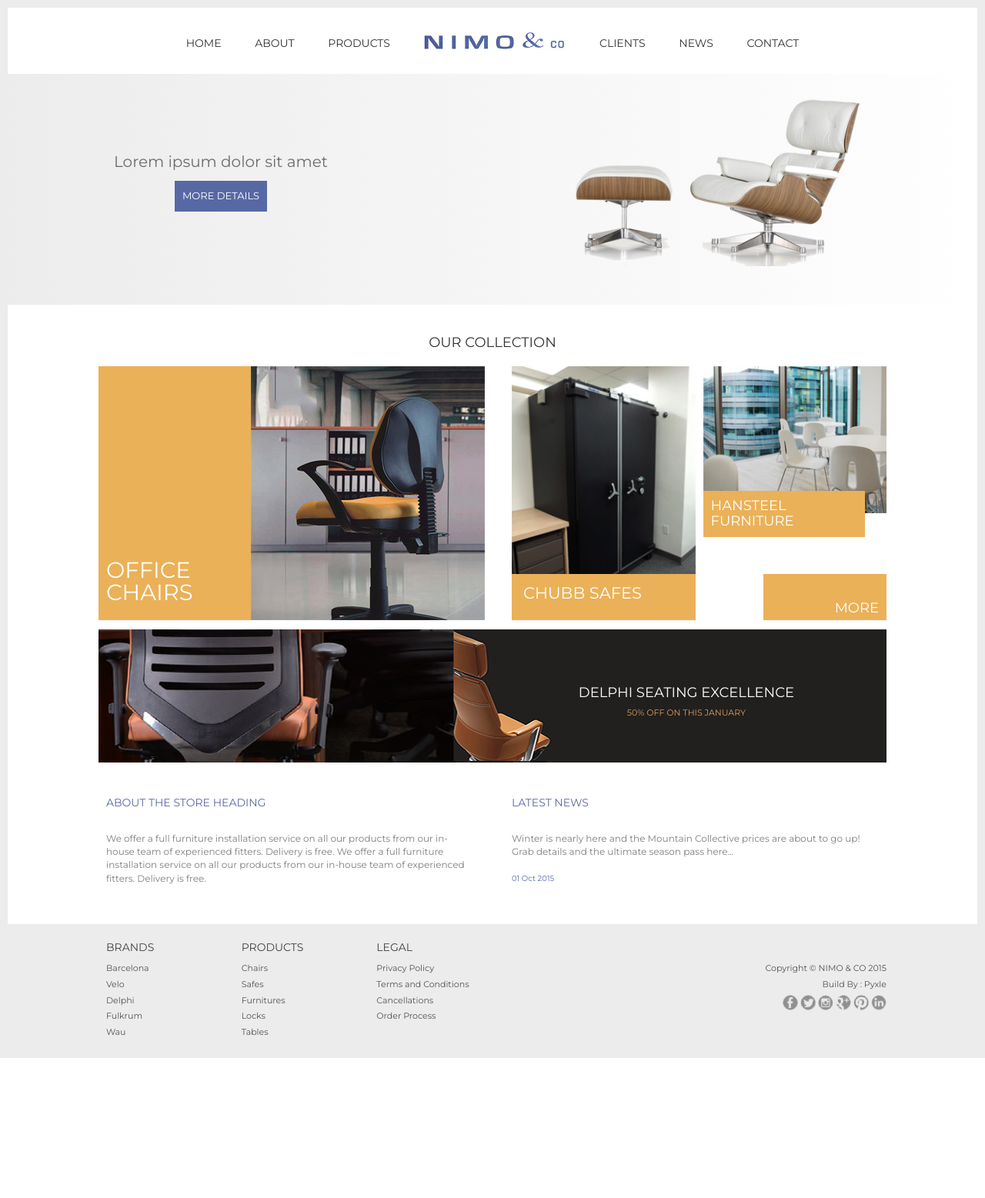
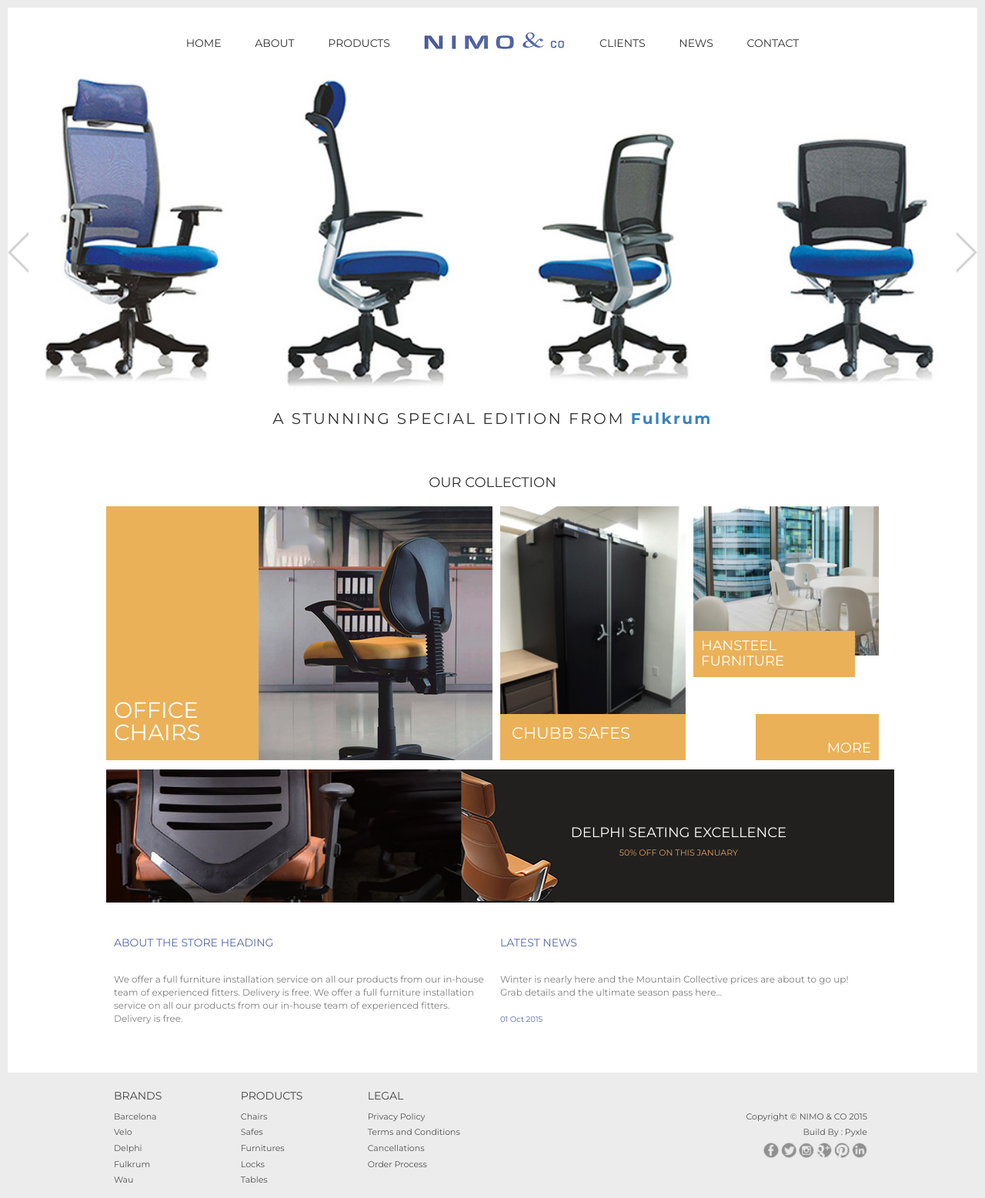
Before and after one commit to vsrzone/nimo, a PHP site: page / in a window 1280 px wide. Shown: the whole page at 77% size. Before the commit the page ends 1375 px from the top, so only its background shows below. Run offline with PHP 8.4, Linux system fonts and the light colour scheme; some libraries are stand-ins or nearby versions.

Commit message:
changes done menu aligned center- again

```diff
--- a/index.php
+++ b/index.php
@@ -16,12 +16,16 @@
 
 <div id="page-wrapper">
 	<div class="container top-navigation">
-	 	<div class="row">
+	 	<div class="row centeral">
 	 		<ul class="main-menu">
 		 		<li class="abc nopadding-l"><a href="#">HOME</a></li>
 		 		<li class="abc"><a href="#">ABOUT</a></li>
 		 		<li class="abc"><a href="#">PRODUCTS</a></li>
+		 	</ul>
+		 	<ul class="main-menu">
 		 		<li class="abc"><a href="/"><img id="logo" src="images/logo.jpg" height="25px" width="auto" alt="Nimo & co"></a>
+		 	</ul>
+		 	<ul class="main-menu">
 		 		<li class="abc"><a href="#">CLIENTS</a></li>
 		 		<li class="abc"><a href="#">NEWS</a></li>
 		 		<li class="abc"><a href="#">CONTACT</a></li>
@@ -29,20 +33,16 @@
 	 	</div>
 	</div>
 
-	<div class="container-fluid padding-t-30">
+	<div class="container-fluid padding-t-30 slideshow">
 		<div class="row">
 			<div id="slider">
-				<div class="main-slider">
-					<div class="slide-desc"><p>Lorem ipsum dolor sit amet</p><button class="slide-button">More details</button></div>
-					<div class="slide-image"></div>
-					<!-- <div class="col-xs-1"></div>
-					<ul class="rslides">
-					  <li><img src="images/slides/slide01.jpg" alt="" title=""><p class="slider-desc">A STUNNING SPECIAL EDITION FROM <span style="color: 3883bd; font-weight: 700">Fulkrum</span></p></li>
-					  <li><img src="images/slides/slide02.jpg" alt="" title=""><p class="slider-desc">A STUNNING SPECIAL EDITION FROM <span style="color: 3883bd; font-weight: 700">Fulkrum</span></p></li>
-					  <li><img src="images/slides/slide03.jpg" alt="" title=""><p class="slider-desc">A STUNNING SPECIAL EDITION FROM <span style="color: 3883bd; font-weight: 700">Fulkrum</span></p></li>
-					</ul>
-					<div class="col-xs-1"></div> -->
-				</div>
+				<div class="slider-arrow"></div>
+				<ul class="rslides previous">
+				  <li><img src="images/slides/slide01.jpg" alt="" title=""><p class="slider-desc">A STUNNING SPECIAL EDITION FROM <span style="color: 3883bd; font-weight: 700">Fulkrum</span></p></li>
+				  <li><img src="images/slides/slide02.jpg" alt="" title=""><p class="slider-desc">A SAMPLE SPECIAL EDITION FROM <span style="color: 3883bd; font-weight: 700">Fulkrum</span></p></li>
+				  <li><img src="images/slides/slide03.jpg" alt="" title=""><p class="slider-desc">A TEXT SPECIAL EDITION FROM <span style="color: 3883bd; font-weight: 700">Fulkrum</span></p></li>
+				</ul>
+				<div class="slider-arrow next"></div>
 			</div>
 
 		</div>
--- a/style.css
+++ b/style.css
@@ -15,10 +15,28 @@ body{
   vertical-align: text-bottom;
 }
 
+.centeral{
+	text-align: center;
+	margin: 0 auto !important;
+}
+
 .container{
 	width: 1004px;
 	box-sizing: border-box;
 	padding: 0 !important;
+	margin: 0 !important;
+}
+
+.row{
+	padding: 0 !important;
+	margin: 0 !important;
+}
+
+
+
+.col-xs-1, .col-xs-10, .col-xs-11, .col-xs-12, .col-xs-2, .col-xs-3, .col-xs-4, .col-xs-5, .col-xs-6, .col-xs-7, .col-xs-8, .col-xs-9{
+	padding: 0 !important;
+	margin: 0 !important;
 }
 
 .container-fluid{
@@ -50,12 +68,12 @@ body{
 
 .default-width{
 	height: auto;
-	width: 1024px;
+	width: 1004px;
 	box-sizing: border-box;
 }
 
 .top-navigation{
-	width: 1024px;
+	width: 1004px;
 	box-sizing: border-box;
 }
 
@@ -71,11 +89,17 @@ body{
   	margin-left: 0;
   	text-align: center;
 	margin-bottom: 0;
+	display: inline-block;
 }
+
 
 .main-menu > li a{
 	padding: 15px 0px;
 	text-decoration: none;
+}
+
+.container.top-navigation {
+  width: 100%;
 }
 
 .top-navigation a{
@@ -89,7 +113,7 @@ body{
 }
 
 .main-slider{
-	width: 1024px;
+	width: 1004px;
 	text-align: center;
 	margin: 0 auto;
 	position: relative;
@@ -100,17 +124,28 @@ body{
 
 /* slider css */
 
+.container.padding-t-30.slideshow{
+	width: 1004px;
+}
+
 #slider{
-	width: auto;
-	height: 300px;
+	width: 100%;
 	position: relative;
-	background: linear-gradient(to right, rgba(236,236,236,1) 0%, rgba(241,111,92,1) 0%, rgba(246,41,12,1) 0%, rgba(236,236,236,1) 0%, rgba(255,255,255,1) 100%);
+}
+
+.slider-arrow {
+	width: 100%;
+  position: absolute;
+  top: 0;
+}
+
+.slider-arrow.next{
 }
 
 .slide-desc{
 	position: absolute;
-	top: 100px;
-	left: 20;
+	top: 120px;
+	left: 20px;
 	font-size: 20px;
 	color: #6C6C6C;
 }
@@ -173,8 +208,6 @@ body{
 
 .rslides_nav{
 	position: absolute;
-	right: 0;
-	left: 0;
 	margin: 0 auto;
 	top: 250px;
 	z-index: 3;
@@ -188,7 +221,12 @@ body{
 }
 
 .rslides1_nav.next{
+	right: 0;
 	background-position: -63px top;
+}
+
+.rslides1_nav.previous{
+	left: 0;
 }
 
 .slider-desc{
@@ -215,8 +253,9 @@ body{
 
 .footer{
 	height: auto;
-	width: 1024px;
+	width: 1004px;
 	box-sizing: border-box;
+	padding-right: 15px !important;
 }
 
 .footer-title {
@@ -296,7 +335,7 @@ body{
 
 .main-content{
 	height: auto;
-	width: 1024px;
+	width: 1004px;
 	box-sizing: border-box;
 	padding-bottom: 40px;
 }
@@ -333,7 +372,7 @@ body{
 
 .showcase{
 	height: auto;
-	width: 1024px;
+	width: 1004px;
 	box-sizing: border-box;
 }
 
@@ -449,14 +488,14 @@ body{
 
 .promotions{
 	height: auto;
-	width: 1024px;
+	width: 1004px;
 	box-sizing: border-box;
 	margin-top: 10px;
 }
 
 #promo-banner{
 	height: 180px;
-	width: 1024px;
+	width: 1004px;
 	position: relative;
 	background-position: center;
 	background-repeat: no-repeat;
```
